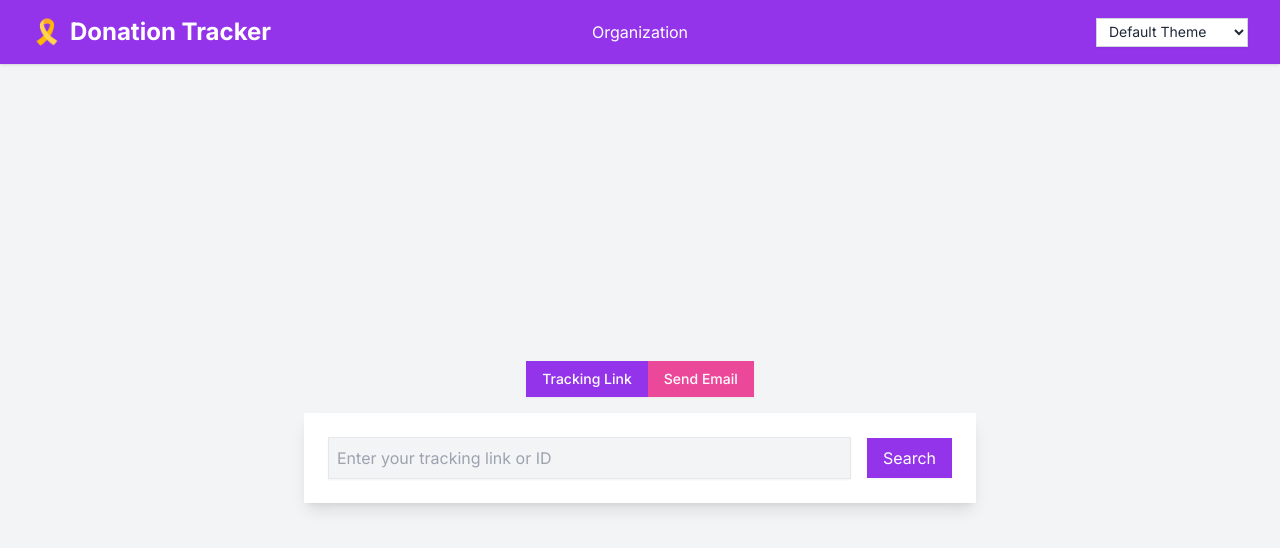
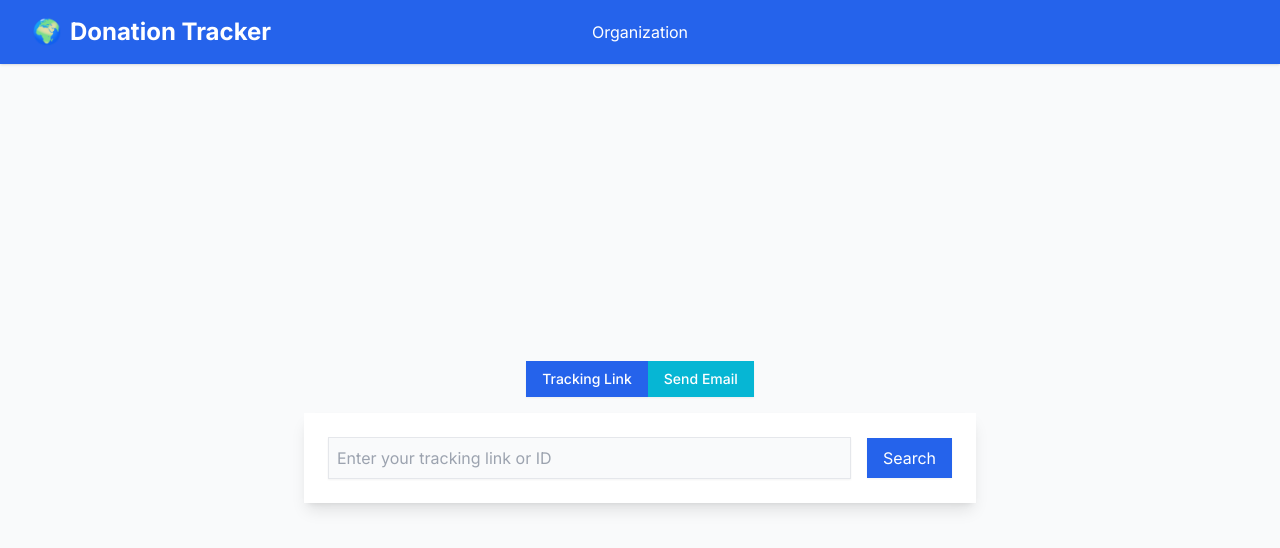
Before and after one commit to just-donate/SoftwareEngineering-WS2025-just-donate, a Next.js app in the folder frontend/: page /SoftwareEngineering-WS2025-just-donate/ in a window 1280 px wide. Shown: the top 548 px of the page. Built offline with nearby package versions, Linux system fonts and the light colour scheme.

Commit message:
feat: allow organization to create theme for tracking page

```diff
--- a/frontend/src/app/organization/dashboard/page.tsx
+++ b/frontend/src/app/organization/dashboard/page.tsx
@@ -59,6 +59,16 @@ export default function DashboardPage() {
             </Link>
           </CardContent>
         </Card>
+        <Card>
+          <CardHeader>
+            <CardTitle>Tracking Page</CardTitle>
+          </CardHeader>
+          <CardContent>
+            <Link href="/organization/manage-tracking">
+              <Button>Customize Tracking Page</Button>
+            </Link>
+          </CardContent>
+        </Card>
       </div>
     </div>
   )
--- /dev/null
+++ b/frontend/src/app/organization/manage-tracking/page.tsx
@@ -0,0 +1,98 @@
+'use client'
+
+import React, { useState, useEffect } from 'react'
+import { Button } from "../../../components/organization/ui/button"
+import { Card, CardHeader, CardTitle, CardContent } from "../../../components/organization/ui/card"
+import { Theme, themes } from '../../../styles/themes'
+
+export default function ManageTrackingPage() {
+  const [theme, setTheme] = useState<Theme | null>(null)
+  const [themeString, setThemeString] = useState('')
+  const [error, setError] = useState('')
+  const [successMessage, setSuccessMessage] = useState('') // State for success message
+
+  useEffect(() => {
+    // Mock API call to fetch the current theme
+    const fetchedTheme = themes.default; // Replace with the actual theme fetching logic
+    setTheme(fetchedTheme);
+    setThemeString(formatThemeToString(fetchedTheme)); // Initialize input with the current theme as a formatted string
+  }, []);
+
+  const formatThemeToString = (theme: Theme): string => {
+    return JSON.stringify(theme, null, 2); // Format the theme as a pretty-printed JSON string
+  }
+
+  const handleChange = (e: React.ChangeEvent<HTMLTextAreaElement>) => {
+    setThemeString(e.target.value);
+  }
+
+  const handleSave = () => {
+    try {
+      // Validate and parse the theme string
+      const parsedTheme = JSON.parse(themeString);
+
+      // Check if the parsed object matches the Theme interface
+      if (isValidTheme(parsedTheme)) {
+        console.log('Updated Theme:', parsedTheme);
+        // TODO: Send theme to server
+        setError(''); // Clear any previous errors
+        setSuccessMessage('Theme successfully saved!'); // Set success message
+        setTimeout(() => setSuccessMessage(''), 3000); // Clear message after 3 seconds
+      } else {
+        throw new Error('Invalid theme structure');
+      }
+    } catch (err) {
+      setError('Invalid theme format. Please enter a valid JSON string.');
+      setSuccessMessage(''); // Clear success message on error
+    }
+  }
+
+  const isValidTheme = (theme: any): theme is Theme => {
+    // Basic validation to check if the theme has the required properties
+    return (
+      typeof theme.primary === 'string' &&
+      typeof theme.secondary === 'string' &&
+      typeof theme.accent === 'string' &&
+      typeof theme.background === 'string' &&
+      typeof theme.card === 'string' &&
+      typeof theme.text === 'string' &&
+      typeof theme.textLight === 'string' &&
+      typeof theme.font === 'string' &&
+      typeof theme.icon === 'string' &&
+      typeof theme.ngoName === 'string' &&
+      typeof theme.ngoUrl === 'string' &&
+      typeof theme.helpUrl === 'string' &&
+      typeof theme.statusColors === 'object' &&
+      typeof theme.statusColors.donated === 'string' &&
+      typeof theme.statusColors.inTransit === 'string' &&
+      typeof theme.statusColors.allocated === 'string' &&
+      typeof theme.statusColors.used === 'string'
+    );
+  }
+
+  if (!theme) return <div>Loading...</div>;
+
+  return (
+    <div>
+      <h1 className="text-2xl font-bold mb-4">Manage Tracking Site</h1>
+      <Card>
+        <CardHeader>
+          <CardTitle>Edit Theme</CardTitle>
+        </CardHeader>
+        <CardContent>
+          <div className="space-y-4">
+            <textarea
+              value={themeString}
+              onChange={handleChange}
+              placeholder="Enter theme as JSON string"
+              className="mb-2 w-full h-[60vh] p-2 border rounded"
+            />
+            {error && <div className="text-red-500">{error}</div>}
+            {successMessage && <div className="text-green-500">{successMessage}</div>} {/* Success message alert */}
+            <Button onClick={handleSave}>Save</Button>
+          </div>
+        </CardContent>
+      </Card>
+    </div>
+  )
+}
--- a/frontend/src/app/page.tsx
+++ b/frontend/src/app/page.tsx
@@ -1,6 +1,6 @@
 'use client'
 
-import { useState } from 'react'
+import { useEffect, useState } from 'react'
 import { useRouter } from 'next/navigation'
 import { useTheme } from '@/contexts/ThemeContext'
 import { Navigation } from '@/components/tracking/Navigation'
--- a/frontend/src/components/organization/nav-bar.tsx
+++ b/frontend/src/components/organization/nav-bar.tsx
@@ -11,6 +11,7 @@ const navItems = [
   { href: '/organization/transactions', label: 'Transactions' },
   { href: '/organization/donations', label: 'Donations' },
   { href: '/organization/gallery', label: 'Gallery' },
+  { href: '/organization/manage-tracking', label: 'Tracking Page'}
 ]
 
 export function NavBar() {
--- a/frontend/src/components/tracking/Navigation.tsx
+++ b/frontend/src/components/tracking/Navigation.tsx
@@ -2,7 +2,6 @@
 
 import React from 'react';
 import { useTheme } from '../../contexts/ThemeContext';
-import { ThemeSwitcher } from './ThemeSwitcher';
 import Link from 'next/link';
 
 
@@ -39,7 +38,6 @@ export const Navigation: React.FC<NavigationProps> = ({ links }) => {
               </a>
             ))}
           </div>
-          <ThemeSwitcher />
         </div>
       </div>
     </nav>
--- a/frontend/src/contexts/ThemeContext.tsx
+++ b/frontend/src/contexts/ThemeContext.tsx
@@ -22,10 +22,41 @@ export const ThemeProvider: React.FC<{ children: ReactNode }> = ({ children }) =
   }
 
   useEffect(() => {
+// TODO: Make real api call
+    // For now just mock data
+
+    const fetchedTheme = {
+      custom: {
+        primary: 'bg-blue-600 text-white',
+        secondary: 'bg-cyan-500 text-white',
+        accent: 'bg-orange-400 text-gray-900',
+        background: 'bg-gray-50',
+        card: 'bg-white',
+        text: 'text-gray-900',
+        textLight: 'text-gray-700',
+        font: 'font-sans',
+        icon: '🌍',
+        ngoName: 'World Aid',
+        ngoUrl: 'https://www.worldaid.org',
+        helpUrl: '/support',
+        statusColors: {
+          donated: 'bg-emerald-500',
+          inTransit: 'bg-amber-500',
+          allocated: 'bg-sky-500',
+          used: 'bg-indigo-500',
+        },
+      }
+    };
+
+
+
     if (typeof window !== 'undefined') {
       const savedTheme = localStorage.getItem('theme')
       if (savedTheme && themes[savedTheme as keyof typeof themes]) {
         setThemeState(themes[savedTheme as keyof typeof themes])
+      } else {
+        setThemeState(fetchedTheme.custom)
+        localStorage.setItem('theme', 'custom');
       }
     }
   }, [])
--- a/frontend/src/styles/themes.ts
+++ b/frontend/src/styles/themes.ts
@@ -40,64 +40,4 @@ export const themes: Record<string, Theme> = {
       used: 'bg-purple-500',
     },
   },
-  blue: {
-    primary: 'bg-blue-600 text-white',
-    secondary: 'bg-cyan-500 text-white',
-    accent: 'bg-orange-400 text-gray-900',
-    background: 'bg-gray-50',
-    card: 'bg-white',
-    text: 'text-gray-900',
-    textLight: 'text-gray-700',
-    font: 'font-serif',
-    icon: '🌍',
-    ngoName: 'World Aid',
-    ngoUrl: 'https://www.worldaid.org',
-    helpUrl: '/support',
-    statusColors: {
-      donated: 'bg-emerald-500',
-      inTransit: 'bg-amber-500',
-      allocated: 'bg-sky-500',
-      used: 'bg-indigo-500',
-    },
-  },
-  paleGray: {
-    primary: 'bg-gray-400 text-white',
-    secondary: 'bg-gray-300 text-gray-800',
-    accent: 'bg-gray-200 text-gray-800',
-    background: 'bg-gray-50',
-    card: 'bg-white',
-    text: 'text-gray-700',
-    textLight: 'text-gray-500',
-    font: 'font-sans',
-    icon: '🕊️',
-    ngoName: 'Peace Foundation',
-    ngoUrl: 'https://www.peacefoundation.org',
-    helpUrl: '/assistance',
-    statusColors: {
-      donated: 'bg-gray-300',
-      inTransit: 'bg-gray-400',
-      allocated: 'bg-gray-500',
-      used: 'bg-gray-600',
-    },
-  },
-  paleBlue: {
-    primary: 'bg-blue-300 text-white',
-    secondary: 'bg-blue-200 text-gray-800',
-    accent: 'bg-blue-100 text-gray-800',
-    background: 'bg-blue-50',
-    card: 'bg-white',
-    text: 'text-gray-800',
-    textLight: 'text-gray-600',
-    font: 'font-sans',
-    icon: '💧',
-    ngoName: 'Ocean Care',
-    ngoUrl: 'https://www.oceancare.org',
-    helpUrl: '/support',
-    statusColors: {
-      donated: 'bg-blue-200',
-      inTransit: 'bg-blue-300',
-      allocated: 'bg-blue-400',
-      used: 'bg-blue-500',
-    },
-  },
 };
```
